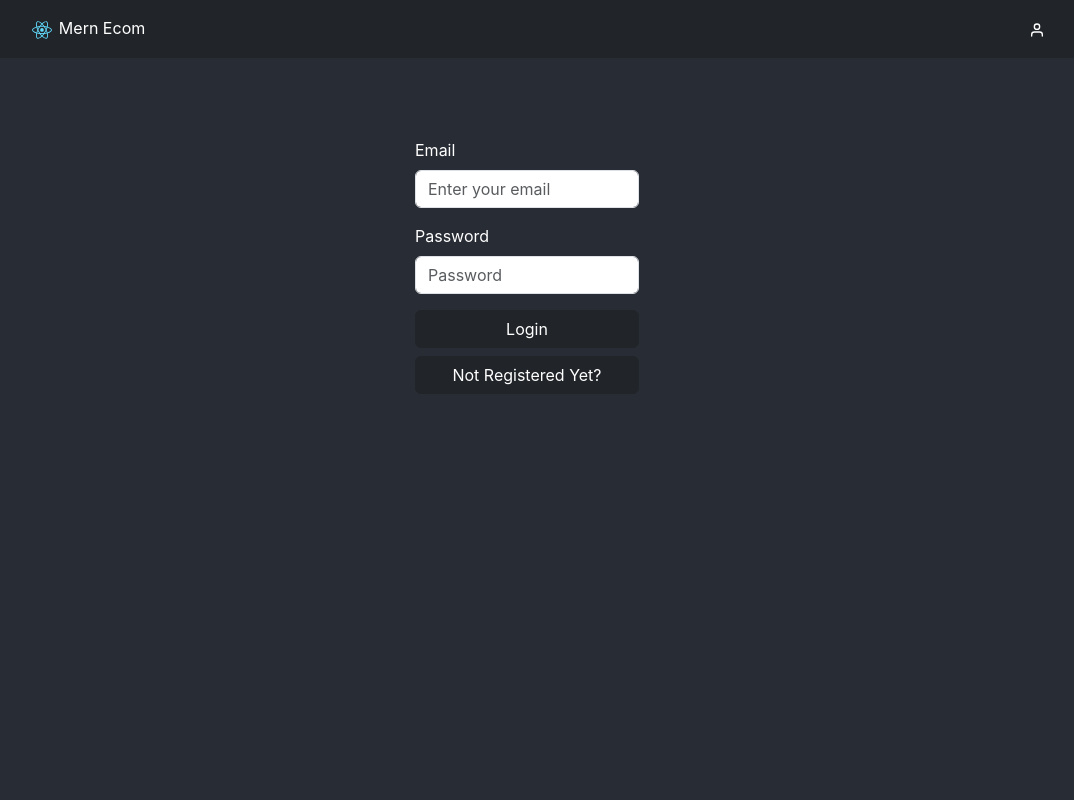
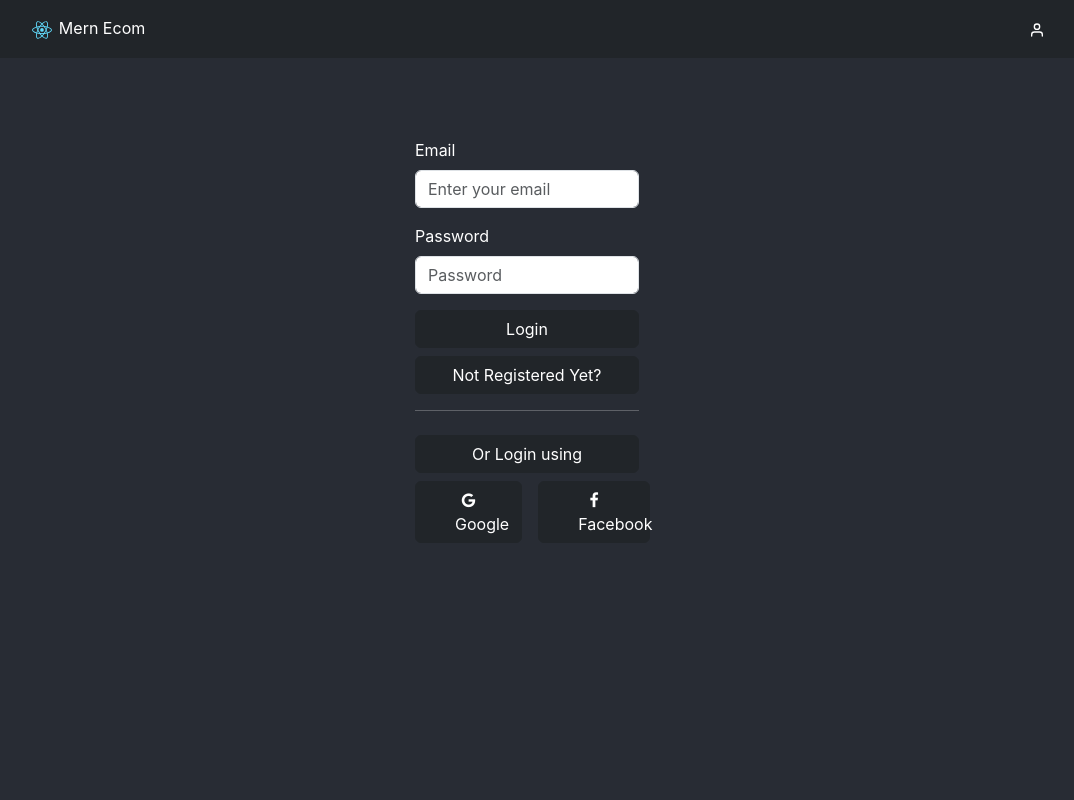
Before and after one commit to scottishsummer98/mern_ecom_frontend, a React (Create React App) app: page /auth in a window 1280 px wide. Shown: the top 800 px of the page, without its empty margins (113-1187 px from the left). Built offline with nearby package versions, Linux system fonts and the light colour scheme; no server answers.

Commit message:
Admin options fix

```diff
--- a/src/components/main/AdminCategory.jsx
+++ b/src/components/main/AdminCategory.jsx
@@ -51,10 +51,12 @@ const AdminCategory = (props) => {
   }
   let sl = 1;
   let categoryList = null;
-  if (props.categories.isLoading) {
-    categoryList = <Spinner />;
-  } else {
-    categoryList = props.categories.categories.map((category) => {
+  {
+    props.categories.isLoading
+      ? (categoryList = <Spinner />)
+      : (categoryList =
+          props.categories.categories.length > 0 ? (
+            props.categories.categories.map((category) => {
               return (
                 <tr key={category._id}>
                   <td>{sl++}</td>
@@ -76,7 +78,12 @@ const AdminCategory = (props) => {
                   </td>
                 </tr>
               );
-    });
+            })
+          ) : (
+            <tr>
+              <td colSpan={3}>No available categories!</td>
+            </tr>
+          ));
   }
   return (
     <div className="admin_category_container">
--- a/src/components/main/AdminCoupon.jsx
+++ b/src/components/main/AdminCoupon.jsx
@@ -52,17 +52,21 @@ const AdminCoupon = (props) => {
   }
   let sl = 1;
   let couponList = null;
-  if (props.coupons.isLoading) {
-    couponList = <Spinner />;
-  } else {
-    couponList = props.coupons.coupons.map((coupon) => {
+  {
+    props.coupons.isLoading
+      ? (couponList = <Spinner />)
+      : (couponList =
+          props.coupons.coupons.length > 0 ? (
+            props.coupons.coupons.map((coupon) => {
               return (
                 <tr key={coupon._id}>
                   <td>{sl++}</td>
                   <td>{coupon.code}</td>
                   <td>{coupon.amount}</td>
                   <td>{coupon.limit}</td>
-          <td>{dateFormat(coupon.expirationDate, "dd/mm/yyyy, h:MM TT")}</td>
+                  <td>
+                    {dateFormat(coupon.expirationDate, "dd/mm/yyyy, h:MM TT")}
+                  </td>
                   <td>
                     <button
                       className="btn btn-dark"
@@ -80,7 +84,12 @@ const AdminCoupon = (props) => {
                   </td>
                 </tr>
               );
-    });
+            })
+          ) : (
+            <tr>
+              <td colSpan={6}>No available coupons!</td>
+            </tr>
+          ));
   }
   return (
     <div className="admin_category_container">
--- a/src/components/main/AdminProduct.jsx
+++ b/src/components/main/AdminProduct.jsx
@@ -67,10 +67,12 @@ const AdminProduct = (props) => {
   }
   let sl = 1;
   let productList = null;
-  if (props.products.isLoading) {
-    productList = <Spinner />;
-  } else {
-    productList = props.products.products.map((product) => {
+  {
+    props.products.isLoading
+      ? (productList = <Spinner />)
+      : (productList =
+          props.products.products.length > 0 ? (
+            props.products.products.map((product) => {
               return (
                 <tr key={product._id}>
                   <td>{sl++}</td>
@@ -105,7 +107,12 @@ const AdminProduct = (props) => {
                   </td>
                 </tr>
               );
-    });
+            })
+          ) : (
+            <tr>
+              <td colSpan={9}>No available products!</td>
+            </tr>
+          ));
   }
   return (
     <div className="admin_product_container">
--- a/src/components/main/Auth.jsx
+++ b/src/components/main/Auth.jsx
@@ -1,6 +1,6 @@
 import React, { useState, useEffect } from "react";
 import { Formik } from "formik";
-import { auth } from "../../redux/actionCreators";
+import { auth, authSuccess } from "../../redux/actionCreators";
 import { connect } from "react-redux";
 import { useNavigate } from "react-router-dom";
 import Spinner from "../sub/Spinner";
@@ -14,6 +14,7 @@ const mapStateToProps = (state) => {
 const mapDispatchToProps = (dispatch) => {
   return {
     auth: (user) => dispatch(auth(user)),
+    authSuccess: (token, message) => dispatch(authSuccess(token, message)),
   };
 };
 
@@ -25,6 +26,24 @@ function Auth(props) {
       navigate("/");
     }
   }, [props.authentication.userInfo, navigate]);
+  const handleGoogleButtonClick = async () => {
+    try {
+      const response = await fetch(
+        "https://mern-ecom-backend-5xg2.onrender.com/auth/google",
+        {
+          method: "GET",
+          headers: {
+            "Content-Type": "application/json",
+          },
+        }
+      );
+      const data = await response.json();
+      const { token, message } = data;
+      props.authSuccess(token, message);
+    } catch (error) {
+      console.error(error);
+    }
+  };
   const switchModeHandler = () => {
     if (mode === "Register") {
       setMode("Login");
@@ -131,7 +150,46 @@ function Auth(props) {
       </Formik>
     );
   }
-  return <div className="form_container">{form}</div>;
+  return (
+    <div className="form_container">
+      {form}
+      <hr />
+      <div>
+        <button
+          className="btn btn-dark"
+          style={{
+            width: "100%",
+            marginTop: ".5rem",
+          }}
+        >
+          Or {mode} using
+        </button>
+        <div style={{ display: "flex", flexDirection: "row", gap: "1rem" }}>
+          <button
+            className="btn btn-dark"
+            style={{
+              width: "50%",
+              marginTop: ".5rem",
+            }}
+            onClick={handleGoogleButtonClick}
+          >
+            <span className="fa fa-google"></span>
+            &nbsp;&nbsp;&nbsp;&nbsp;&nbsp;&nbsp;Google
+          </button>
+          <button
+            className="btn btn-dark"
+            style={{
+              width: "50%",
+              marginTop: ".5rem",
+            }}
+          >
+            <span className="fa fa-facebook"></span>
+            &nbsp;&nbsp;&nbsp;&nbsp;&nbsp;&nbsp;Facebook
+          </button>
+        </div>
+      </div>
+    </div>
+  );
 }
 
 export default connect(mapStateToProps, mapDispatchToProps)(Auth);
--- a/src/components/main/DashBoard.jsx
+++ b/src/components/main/DashBoard.jsx
@@ -52,7 +52,7 @@ const DashBoard = (props) => {
             })
           ) : (
             <tr>
-              <td colSpan={2}>No available purchase history!</td>
+              <td colSpan={3}>No available purchase history!</td>
             </tr>
           ));
   }
--- a/src/redux/actionCreators.jsx
+++ b/src/redux/actionCreators.jsx
@@ -9,9 +9,9 @@ export const auth = (user) => (dispatch) => {
   dispatch(authLoading(true));
   let authURL = null;
   if (user.mode === "Register") {
-    authURL = `${API}/user/registration`;
+    authURL = `${API}/auth/registration`;
   } else {
-    authURL = `${API}/user/login`;
+    authURL = `${API}/auth/login`;
   }
   axios
     .post(`${authURL}`, user.values, {
@@ -21,12 +21,7 @@ export const auth = (user) => (dispatch) => {
     })
     .then((res) => {
       dispatch(authLoading(false));
-      dispatch(authSuccess(res.data.token));
-      Swal.fire({
-        icon: "success",
-        title: "Success",
-        text: res.data.message,
-      });
+      dispatch(authSuccess(res.data.token, res.data.message));
     })
     .catch((err) => {
       dispatch(authLoading(false));
@@ -37,10 +32,17 @@ export const auth = (user) => (dispatch) => {
       });
     });
 };
-export const authSuccess = (token) => {
+export const authSuccess = (token, message) => {
   localStorage.setItem("jwt", JSON.stringify(token));
   const jwt = JSON.parse(localStorage.getItem("jwt"));
   const decoded = jwt_decode(jwt);
+  if (message) {
+    Swal.fire({
+      icon: "success",
+      title: "Success",
+      text: message,
+    });
+  }
   return {
     type: actionTypes.AUTH_SUCCESS,
     payload: {
@@ -61,7 +63,7 @@ export const authCheck = () => (dispatch) => {
   } else {
     const { exp } = jwt_decode(tokenExists);
     if (new Date().getTime() < exp * 1000) {
-      dispatch(authSuccess(tokenExists));
+      dispatch(authSuccess(tokenExists, null));
     } else {
       dispatch(logout());
     }
```
Lines whose indentation alone changed are shown as unchanged.
